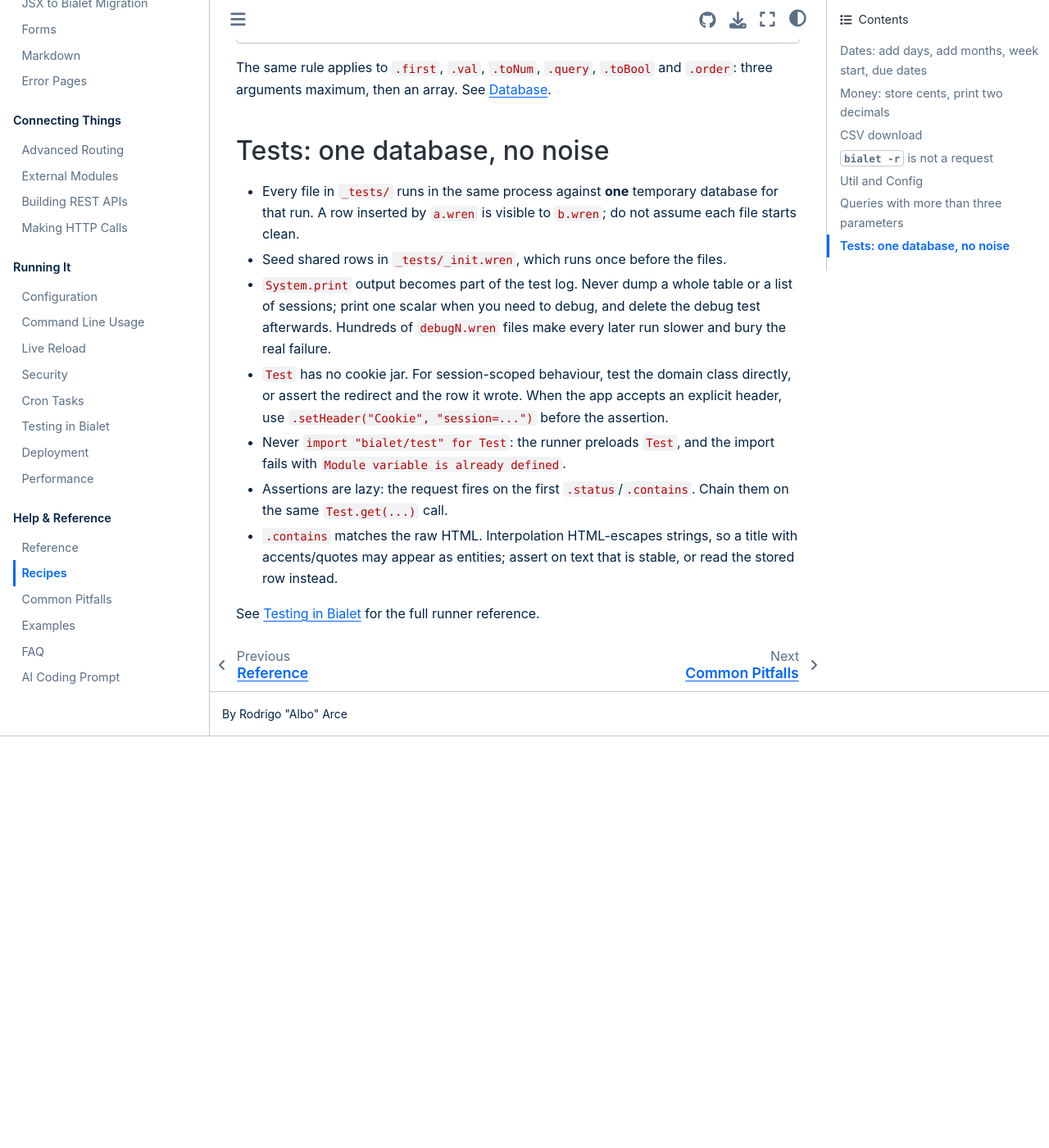
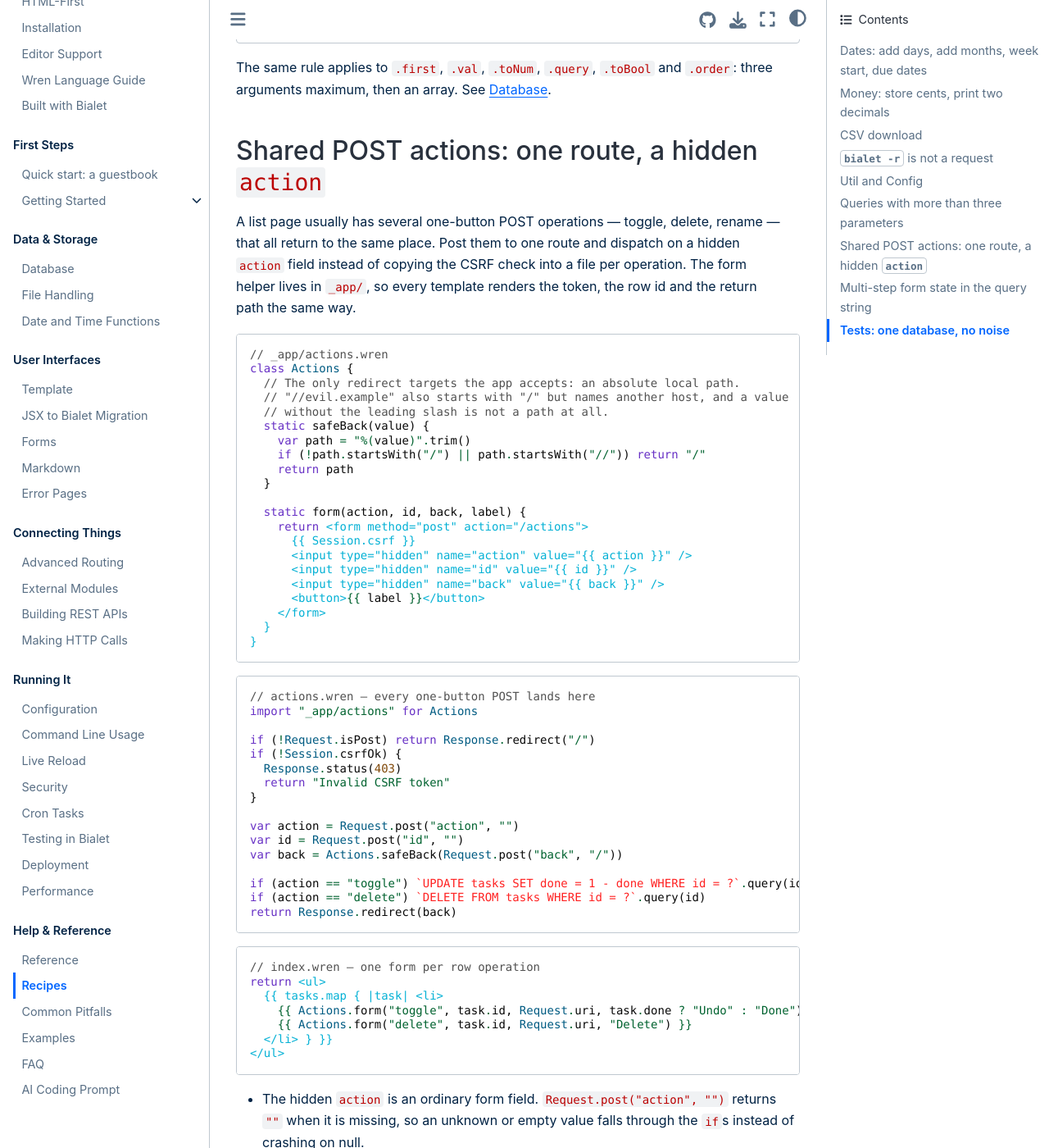
Before and after one commit to bialet/bialet, a Sphinx documentation site: the page built from docs/recipes.md, in a window 1280 px wide and 1400 px high, scrolled down 4478 px. Shown: the whole window at 82% size. Built offline with Sphinx 7.4.7 and the Sphinx Book theme 1.1.4, drawn with Linux system fonts in a browser that asks for light colours; the version number could not be read and is left out; before the commit the page ends 5376 px from its top, so only the background shows below that; some of the changed text lies outside the part shown.

Commit message:
docs: add action-route and multi-step form recipes

````diff
--- a/docs/recipes.md
+++ b/docs/recipes.md
@@ -2,7 +2,7 @@
 
 Short, runnable answers to the problems that come up in most apps: dates,
 money, CSV exports, and a few API helpers. Every snippet here was executed with
-`bialet -r` or against a running app.
+`bialet -r`, or validated as an app file with `bialet -t`.
 
 Read [Common Pitfalls](pitfalls.md) as well: it covers the API traps these
 recipes work around (`toString` is a getter, a missing `return` returns null,
@@ -203,6 +203,151 @@ var rows = `SELECT * FROM items WHERE a = ? AND b = ? AND c = ? AND d = ?`
 The same rule applies to `.first`, `.val`, `.toNum`, `.query`, `.toBool` and
 `.order`: three arguments maximum, then an array. See [Database](database.md).
 
+## Shared POST actions: one route, a hidden `action`
+
+A list page usually has several one-button POST operations — toggle, delete,
+rename — that all return to the same place. Post them to one route and dispatch
+on a hidden `action` field instead of copying the CSRF check into a file per
+operation. The form helper lives in `_app/`, so every template renders the
+token, the row id and the return path the same way.
+
+```wren
+// _app/actions.wren
+class Actions {
+  // The only redirect targets the app accepts: an absolute local path.
+  // "//evil.example" also starts with "/" but names another host, and a value
+  // without the leading slash is not a path at all.
+  static safeBack(value) {
+    var path = "%(value)".trim()
+    if (!path.startsWith("/") || path.startsWith("//")) return "/"
+    return path
+  }
+
+  static form(action, id, back, label) {
+    return <form method="post" action="/actions">
+      {{ Session.csrf }}
+      <input type="hidden" name="action" value="{{ action }}" />
+      <input type="hidden" name="id" value="{{ id }}" />
+      <input type="hidden" name="back" value="{{ back }}" />
+      <button>{{ label }}</button>
+    </form>
+  }
+}
+```
+
+```wren
+// actions.wren — every one-button POST lands here
+import "_app/actions" for Actions
+
+if (!Request.isPost) return Response.redirect("/")
+if (!Session.csrfOk) {
+  Response.status(403)
+  return "Invalid CSRF token"
+}
+
+var action = Request.post("action", "")
+var id = Request.post("id", "")
+var back = Actions.safeBack(Request.post("back", "/"))
+
+if (action == "toggle") `UPDATE tasks SET done = 1 - done WHERE id = ?`.query(id)
+if (action == "delete") `DELETE FROM tasks WHERE id = ?`.query(id)
+return Response.redirect(back)
+```
+
+```wren
+// index.wren — one form per row operation
+return <ul>
+  {{ tasks.map { |task| <li>
+    {{ Actions.form("toggle", task.id, Request.uri, task.done ? "Undo" : "Done") }}
+    {{ Actions.form("delete", task.id, Request.uri, "Delete") }}
+  </li> } }}
+</ul>
+```
+
+- The hidden `action` is an ordinary form field. `Request.post("action", "")`
+  returns `""` when it is missing, so an unknown or empty value falls through
+  the `if`s instead of crashing on null.
+- `safeBack` refuses `//host` as well as anything that is not a local path, so
+  a crafted `back` cannot redirect a logged-in user to another site.
+- One route means one CSRF check and one redirect policy. A new action is a new
+  `if`, not a new file with a copy of the same guard.
+- Do not nest forms: a form inside another form is invalid HTML, so render one
+  form per button.
+
+## Multi-step form state in the query string
+
+A wizard needs neither session state nor JavaScript. Put the answers given so
+far in the URL: each step is a `GET` whose hidden fields carry the earlier
+answers and whose `step` field names the next screen. Reload, Back and a shared
+link all keep working, and there is no server-side draft to expire.
+
+```wren
+// survey.wren — /survey?step=plan&name=Ana
+class Survey {
+  static questions { ["name", "plan", "confirm"] }
+
+  // The step after [step]; unknown input starts over at the first question.
+  static nextQuestion(step) {
+    for (i in 0...Survey.questions.count) {
+      if (Survey.questions[i] == step && i + 1 < Survey.questions.count) {
+        return Survey.questions[i + 1]
+      }
+    }
+    return Survey.questions[0]
+  }
+}
+
+var step = Request.get("step", "name")
+var name = Request.get("name", "")
+var plan = Request.get("plan", "")
+
+if (step == "confirm") {
+  return <main>
+    <h1>Confirm</h1>
+    <p>Name: {{ name }}</p>
+    <p>Plan: {{ plan }}</p>
+    <form method="post" action="/survey">
+      {{ Session.csrf }}
+      <input type="hidden" name="name" value="{{ name }}" />
+      <input type="hidden" name="plan" value="{{ plan }}" />
+      <button>Send</button>
+    </form>
+  </main>
+}
+
+if (step == "plan") {
+  return <main>
+    <h1>Which plan?</h1>
+    <form method="get" action="/survey">
+      <input type="hidden" name="step" value="{{ Survey.nextQuestion(step) }}" />
+      <input type="hidden" name="name" value="{{ name }}" />
+      <button name="plan" value="basic">Basic</button>
+      <button name="plan" value="pro">Pro</button>
+    </form>
+  </main>
+}
+
+return <main>
+  <h1>Your name?</h1>
+  <form method="get" action="/survey">
+    <input type="hidden" name="step" value="{{ Survey.nextQuestion(step) }}" />
+    <input name="name" value="{{ name }}" />
+    <button>Continue</button>
+  </form>
+</main>
+```
+
+- Every step is a `GET`, so Back, reload and a pasted URL land on a working
+  page. Nothing is stored server-side, so nothing leaks between visitors.
+- `Request.get(key, "")` gives a missing answer a safe empty value without
+  hiding a real empty answer: `""` is a value the user submitted, `null` is an
+  absent parameter.
+- `<button name="plan" value="pro">` puts the choice in the query string on
+  click: both buttons submit the same form and only `plan` differs. No
+  JavaScript and no per-step route.
+- The final step is an ordinary `POST` with `Session.csrf`; only the answers
+  travel in the URL, while the write itself stays protected.
+
 ## Tests: one database, no noise
 
 - Every file in `_tests/` runs in the same process against **one** temporary
````
Also changed, not shown: CHANGELOG.md (+4 -0 lines), docs/forms.md (+2 -0 lines).
